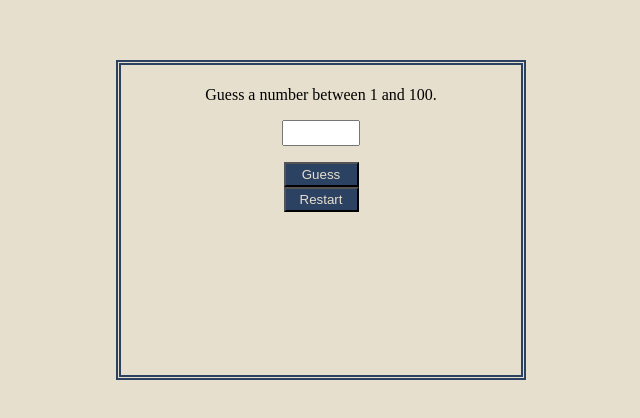
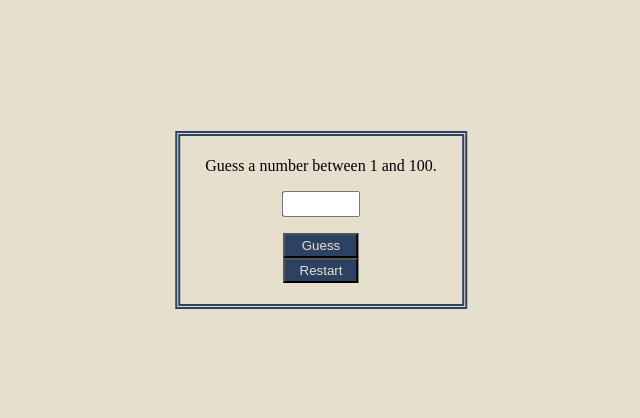
Before and after one commit to F5DevLife/Hi-Low---Number-Collapse, a plain HTML site: page index.html in a window 1280 px wide. Shown: the part 180-598 px from the top of the page, without its empty margins (319-959 px from the left). Drawn offline with Linux system fonts and the light colour scheme.

Commit message:
CSS ZZzzz

```diff
--- a/style.css
+++ b/style.css
@@ -10,9 +10,8 @@ body {
 }
 
 main {
-    //height: 350px;
-    height: 300px;
-    width: 350px;
+    //height: 300px;
+    //width: 350px;
     border: 5px double var(--deepblue);
     padding: 5px 25px;
     position: absolute;
```
